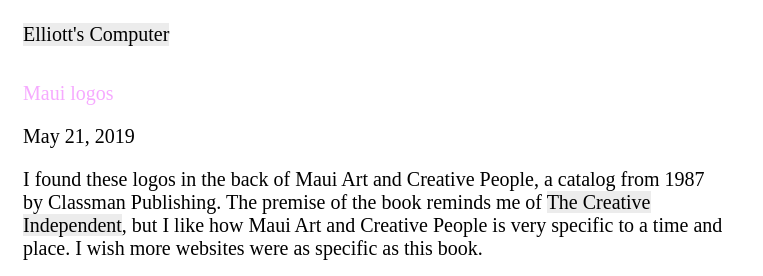
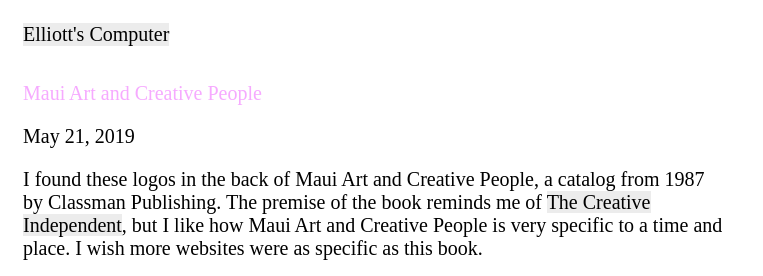
Before and after one commit to oilstel/elliott, a Jekyll site: the page built from _posts/2021-05-21-maui-logos.md, in a window 1280 px wide and 900 px high. Shown: the top 276 px of the window, without its empty margins (0-763 px from the left). Built offline with Jekyll 4.4.1, drawn with Linux system fonts in a browser that asks for light colours.

Commit message:
Maui Art and Creative People

```diff
--- a/_posts/2021-05-21-maui-logos.md
+++ b/_posts/2021-05-21-maui-logos.md
@@ -1,7 +1,7 @@
 ---
 layout: post
 type: pots
-title:  "Maui logos"
+title:  "Maui Art and Creative People"
 date:   2019-05-21 03:00:00 -0400
 categories: maui
 color: "#f6aaff"
```
